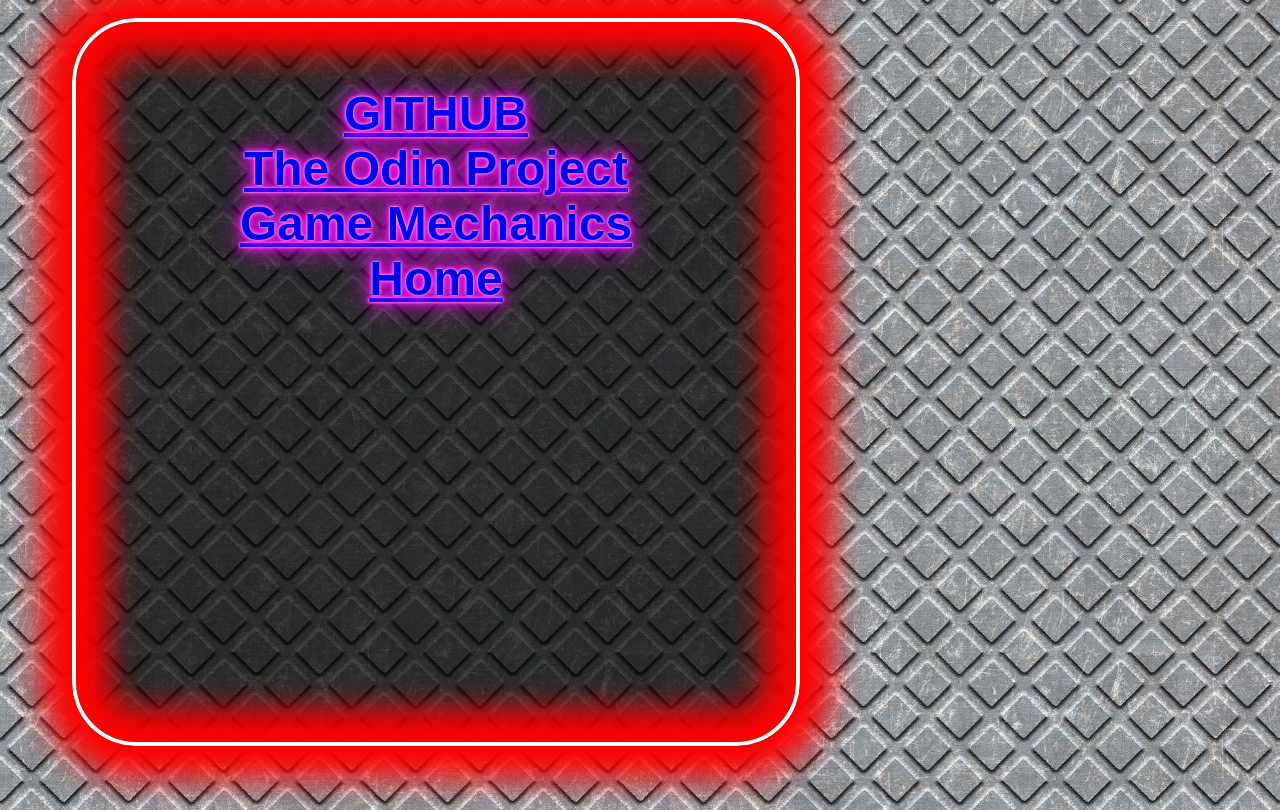
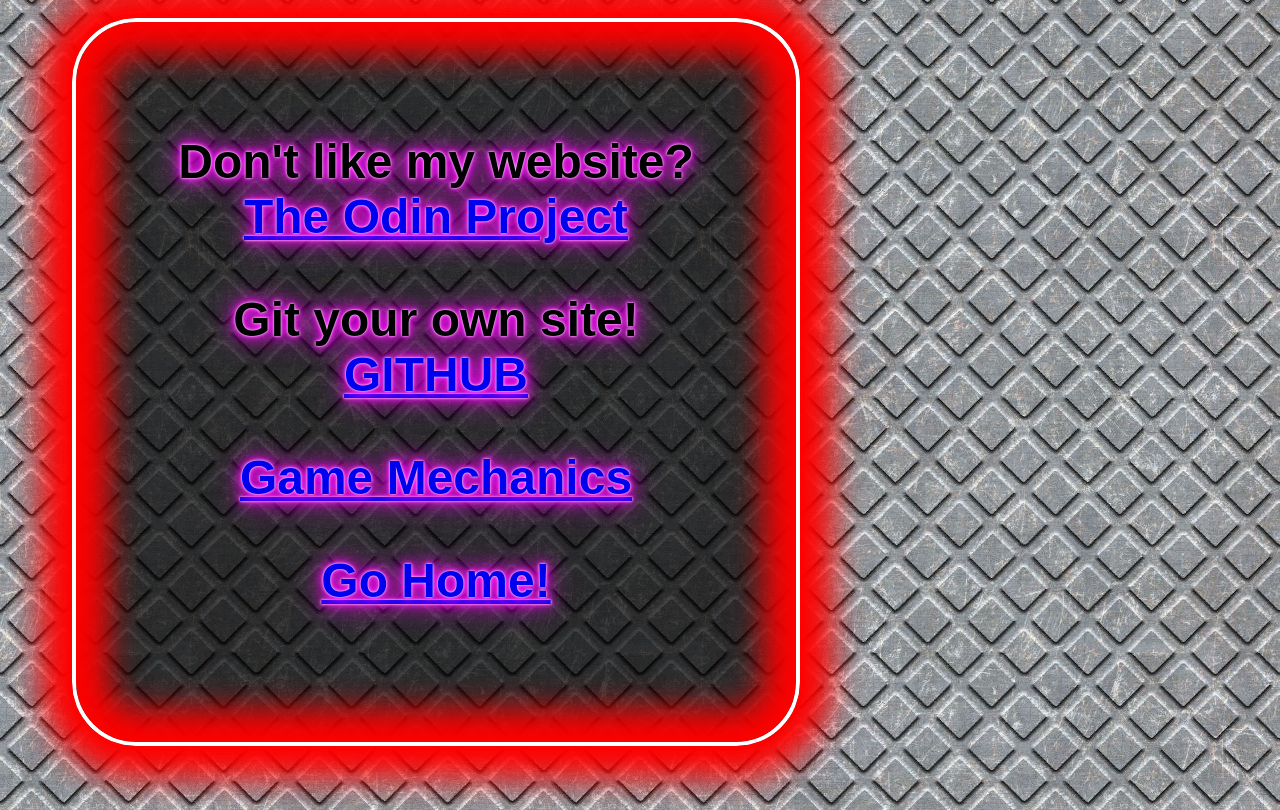
Before and after one commit to LuckyNate/online-portfolio, a plain HTML site: page index.html in a window 1280 px wide. Shown: the part 1040-1850 px from the top of the page. Drawn offline with Linux system fonts and the light colour scheme; a web font is replaced by a local one.

Commit message:
Fixed up my links division

```diff
--- a/index.html
+++ b/index.html
@@ -16,15 +16,13 @@
 	<div id = "LINKDIV" class = "LINKDIV" title = "LINKS">
 		<center>
 		<h3>
-		<a href = "https://luckynate.github.io/online-portfolio/" target = "new">GITHUB</a>
-		<br>
-		<a href = "./ODINPROJECT/odinindex.html">The Odin Project</a>
-		<br>
-		<a href = "./GAMES/gamesindex.html">Game Mechanics</a>
-		<br>
-		<a href = "./index.html">Home</a>
-		<br>
+		<p>Don't like my website?<br>
+		<a href = "https://www.theodinproject.com/">The Odin Project</a></p>
+		<p>Git your own site!<br>
+			<a href = "https://luckynate.github.io/online-portfolio/">GITHUB</a></p>
+		<p><a href = "./GAMES/gamesindex.html">Game Mechanics</a></p>
+
+		<p><a href = "https://luckynate.github.io/online-portfolio/">Go Home!</a></p>
 	</div>
-
 </body>
 </html>
```
